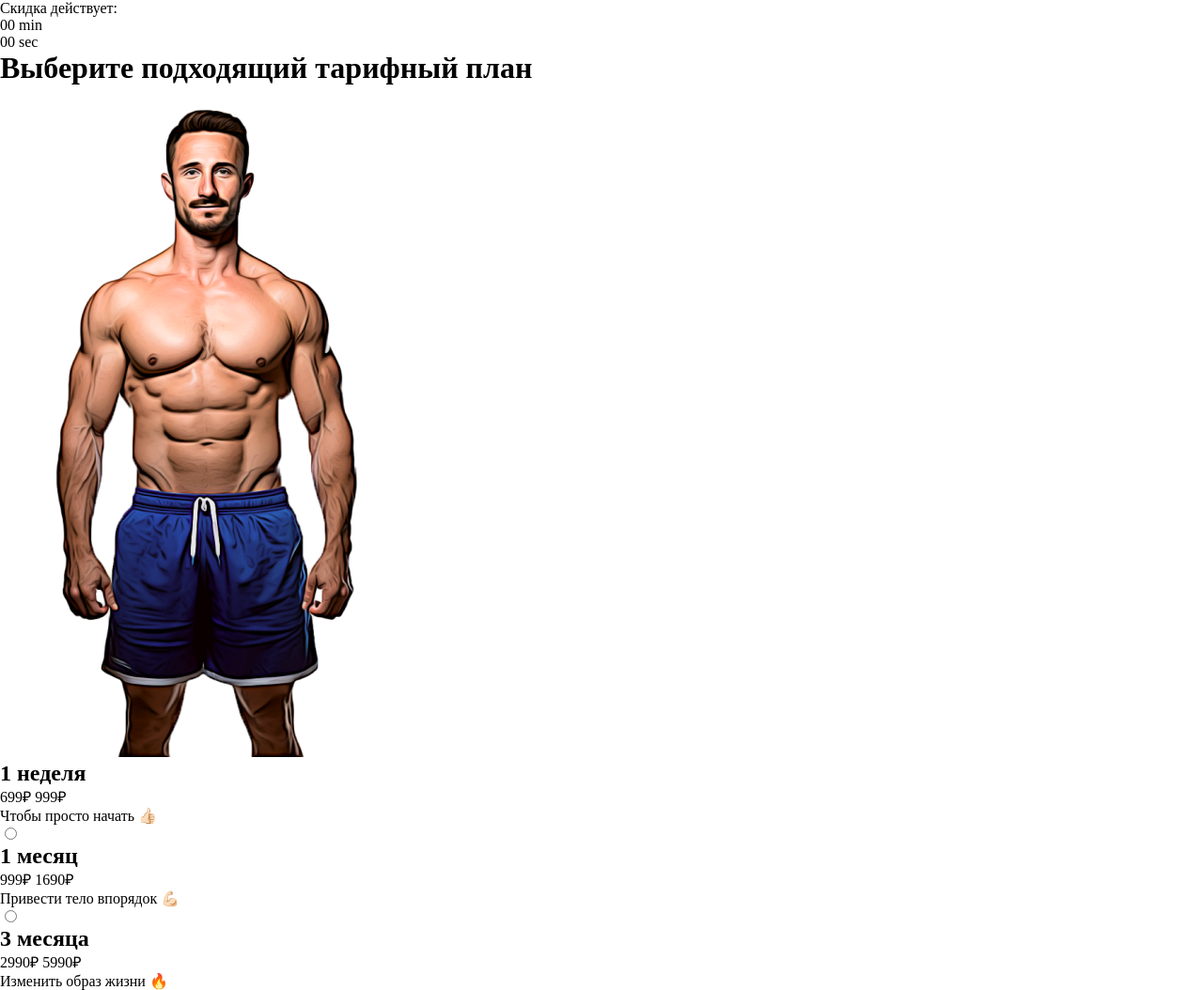
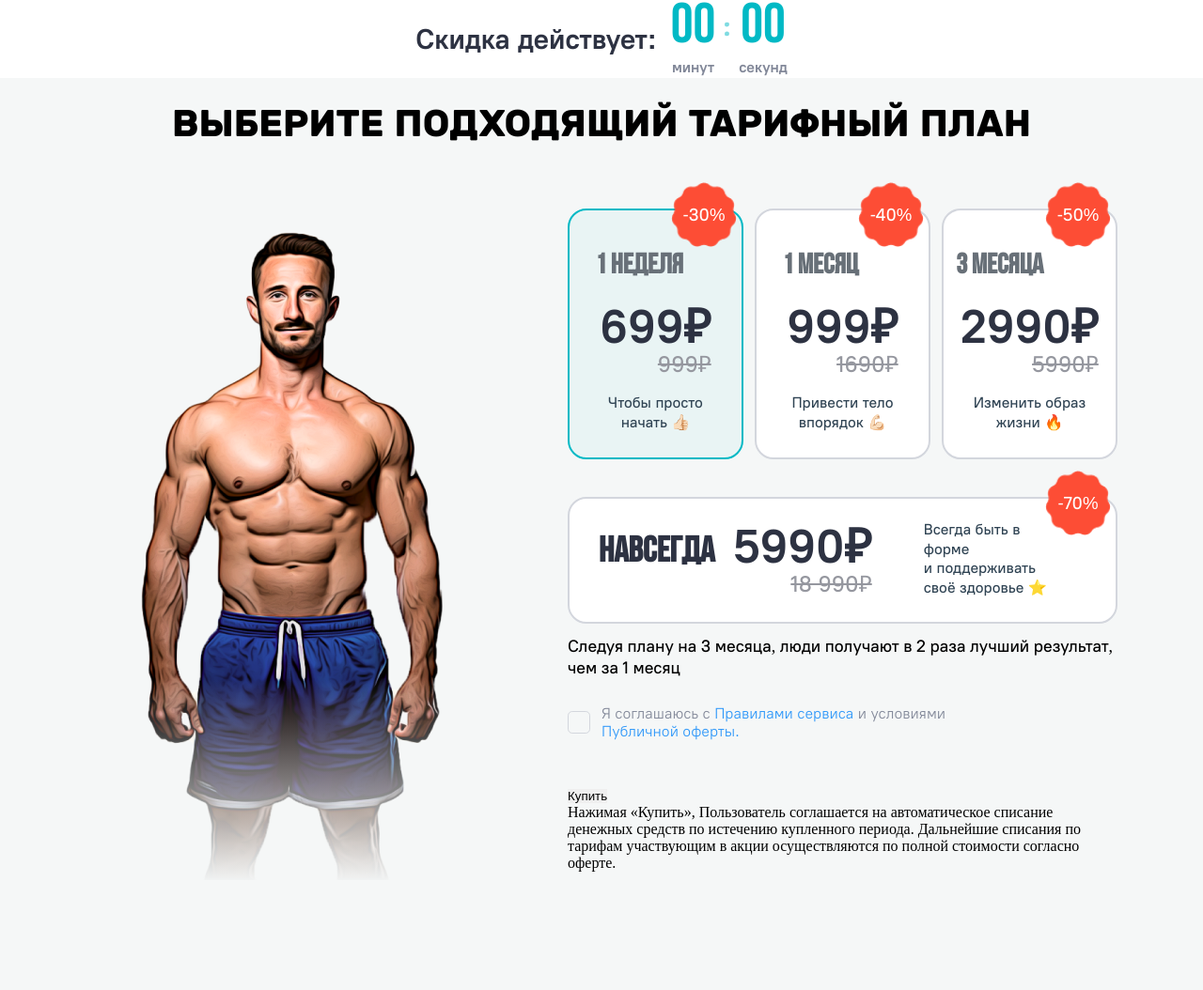
Before and after one commit to Pavel-Prokofev/test_task_4a, a website built with webpack: page src/index.html in a window 1280 px wide. Shown: the top 1054 px of the page at 94% size. Built offline with nearby package versions, Linux system fonts and the light colour scheme.

Commit message:
css первый подход

```diff
--- a/src/index.css
+++ b/src/index.css
@@ -1,3 +1,4 @@
 @import url(./fonts/fonts.css);
 @import url(./styles/globals.css);
 @import url(./styles/variables.css);
+@import url(./styles/style.css);
--- a/src/index.html
+++ b/src/index.html
@@ -24,71 +24,101 @@
 
 <body class="body">
   <header class="header" aria-label="скидка">
-    <p class="">Скидка действует:</p>
+    <span class="header__slogan">Скидка действует:</span>
     <ul class="counter">
       <li class="counter__field">
         <span class="counter__value">00</span>
-        <span class="counter__title">min</span>
+        <span class="counter__title">минут</span>
+      </li>
+      <li class="counter__field">
+        <svg class="counter__separator" viewBox="0 0 5 15" xmlns="http://www.w3.org/2000/svg">
+          <use href="<%=require('./images/svg/separator.svg')%>#separator"></use>
+        </svg>
+        <span class="counter__title"></span>
       </li>
       <li class="counter__field">
         <span class="counter__value">00</span>
-        <span class="counter__title">sec</span>
+        <span class="counter__title">секунд</span>
       </li>
     </ul>
   </header>
 
-  <main>
+  <main class="main">
     <h1 class="basic-title">Выберите подходящий тарифный план</h1>
-    <section>
-      <img class="basic-img" src="<%=require('./images/basic-picture.png')%>" alt="Мужчина в хорошей физической форме">
+
+    <section class="content">
+      <div class="content__img-box">
+        <img class="content__img" src="<%=require('./images/basic-picture.png')%>"
+          alt="Мужчина в хорошей физической форме">
+      </div>
       <form class="tariffs">
 
         <ul class="tariffs__wrap">
+
           <li class="tariffs__tariff">
+            <label class="tariffs__label" for="1week">
               <h2 class="tariffs__title">1 неделя</h2>
               <div class="tariffs__prices-box">
-              <span class="tariffs__price_relevant">699₽</span>
-              <span class="tariffs__price_irrelevant">999₽</span>
+                <span class="tariffs__price_relevant"><span class="tariffs__value_relevant">699</span>₽</span>
+                <span class="tariffs__price_irrelevant"><span class="tariffs__value_irrelevant">999</span>₽</span>
               </div>
-            <p class="tariffs__slogan">Чтобы просто начать 👍🏻</p>
-            <input class="radio" type="radio" name="tariff" value="1week" id="1week">
+              <p class="tariffs__slogan">Чтобы просто начать&nbsp;👍🏻</p>
+              <input class="tariffs__radio visually-hidden" type="radio" name="tariff" value="1week" id="1week" checked>
+              <span class="tariffs__discount">-30%</span>
+            </label>
           </li>
+
           <li class="tariffs__tariff">
+            <label class="tariffs__label" for="1month">
               <h2 class="tariffs__title">1 месяц</h2>
               <div class="tariffs__prices-box">
-              <span class="tariffs__price_relevant">999₽</span>
-              <span class="tariffs__price_irrelevant">1690₽</span>
+                <span class="tariffs__price_relevant"><span class="tariffs__value_relevant">999</span>₽</span>
+                <span class="tariffs__price_irrelevant"><span class="tariffs__value_irrelevant">1690</span>₽</span>
               </div>
-            <p class="tariffs__slogan">Привести тело впорядок 💪🏻</p>
-            <input class="radio" type="radio" name="tariff" value="1month" id="1month">
+              <p class="tariffs__slogan">Привести тело впорядок&nbsp;💪🏻</p>
+              <input class="tariffs__radio visually-hidden" type="radio" name="tariff" value="1month" id="1month">
+              <span class="tariffs__discount">-40%</span>
+            </label>
           </li>
+
           <li class="tariffs__tariff">
+            <label class="tariffs__label" for="3months">
               <h2 class="tariffs__title">3 месяца</h2>
               <div class="tariffs__prices-box">
-              <span class="tariffs__price_relevant">2990₽</span>
-              <span class="tariffs__price_irrelevant">5990₽</span>
+                <span class="tariffs__price_relevant"><span class="tariffs__value_relevant">2990</span>₽</span>
+                <span class="tariffs__price_irrelevant"><span class="tariffs__value_irrelevant">5990</span>₽</span>
               </div>
-            <p class="tariffs__slogan">Изменить образ жизни 🔥</p>
-            <input class="radio" type="radio" name="tariff" value="3months" id="3months">
+              <p class="tariffs__slogan">Изменить образ жизни&nbsp;🔥</p>
+              <input class="tariffs__radio visually-hidden" type="radio" name="tariff" value="3months" id="3months">
+              <span class="tariffs__discount">-50%</span>
+            </label>
           </li>
+
           <li class="tariffs__tariff">
+            <label class="tariffs__label" for="forever">
               <h2 class="tariffs__title">Навсегда</h2>
               <div class="tariffs__prices-box">
-              <span class="tariffs__price_relevant">5990₽</span>
-              <span class="tariffs__price_irrelevant">18 990₽</span>
+                <span class="tariffs__price_relevant"><span class="tariffs__value_relevant">5990₽</span></span>
+                <span class="tariffs__price_irrelevant"><span class="tariffs__value_irrelevant">18 990₽</span></span>
               </div>
-            <p class="tariffs__slogan">Всегда быть в форме и поддерживать своё здоровье ⭐️</p>
-            <input class="radio" type="radio" name="tariff" value="forever" id="forever">
+              <p class="tariffs__slogan">Всегда быть в форме и поддерживать своё здоровье&nbsp;⭐️</p>
+              <input class="tariffs__radio visually-hidden" type="radio" name="tariff" value="forever" id="forever">
+              <span class="tariffs__discount">-70%</span>
+            </label>
           </li>
+
         </ul>
 
-        <p>Следуя плану на 3 месяца, люди получают в 2 раза лучший результат, чем за 1 месяц</p>
-        <label for=""><input type="checkbox">
-          <span>Я соглашаюсь с <a href="#">Правилами сервиса</a> и условиями <a href="#">Публичной оферты.</a>Публичной
-            оферты.</span>
+        <p class="tariffs__guideline">Следуя плану на 3 месяца, люди получают в 2 раза лучший результат, чем за 1 месяц
+        </p>
+        <label class="tariffs__consent" for="consent">
+          <input class="tariffs__consent-checkbox" type="checkbox" name="consent" id="consent">
+          <span class="tariffs__consent-text">Я соглашаюсь с <a class="tariffs__link" href="#">Правилами сервиса</a> и
+            условиями <a class="tariffs__link" href="#">Публичной оферты.</a></span>
         </label>
-        <button type="submit">Купить</button>
-        <p>Нажимая «Купить», Пользователь соглашается на автоматическое списание денежных средств по истечению
+        <button class="submit-button" type="submit">Купить</button>
+        <p class="tariffs__warning">Нажимая «Купить», Пользователь соглашается на автоматическое списание денежных
+          средств по истечению
           купленного периода. Дальнейшие списания по тарифам участвующим в акции осуществляются по полной стоимости
           согласно оферте.</p>
       </form>
--- a/src/styles/style.css
+++ b/src/styles/style.css
@@ -0,0 +1,276 @@
+.body {
+  display: flex;
+  flex-direction: column;
+  align-items: center;
+  background-color: var(--primary-background-color);
+  position: relative;
+}
+
+.header {
+  background-color: var(--secondary-background-color);
+  inline-size: 100%;
+  min-block-size: 80px;
+  display: flex;
+  justify-content: center;
+  align-items: center;
+  gap: 15px;
+  position: sticky;
+  top: 0;
+  z-index: 3;
+}
+
+.header__slogan {
+  font-family: var(--primary-font), sans-serif;
+  font-weight: 700;
+  font-size: 30px;
+  line-height: 1.3;
+  color: var(--primary-color);
+}
+
+.counter {
+  display: flex;
+  gap: 10px;
+}
+
+.counter__field {
+  display: flex;
+  flex-direction: column;
+  align-items: center;
+}
+
+.counter__value {
+  font-family: var(--tertiary-font), sans-serif;
+  font-weight: 400;
+  font-size: 60px;
+  line-height: 1.03;
+  color: var(--secondary-accent-color);
+}
+
+.counter__separator {
+  opacity: 0.5;
+  fill: var(--secondary-accent-color);
+  flex-grow: 1;
+  inline-size: 5px;
+}
+
+.counter__title {
+  min-block-size: 21px;
+  font-family: var(--primary-font), sans-serif;
+  font-weight: 700;
+  font-size: 16px;
+  line-height: 1.3;
+  color: var(--tertiary-accent-color);
+}
+
+.main {
+  max-inline-size: 1440px;
+}
+
+.basic-title {
+  text-align: center;
+  font-family: var(--secondary-font), sans-serif;
+  font-weight: 700;
+  font-size: 40px;
+  line-height: 1.1;
+  letter-spacing: 1%;
+  padding-block-start: 27px;
+  text-transform: uppercase;
+}
+
+.content {
+  display: flex;
+  flex-wrap: wrap;
+  justify-content: center;
+  column-gap: 79px;
+  row-gap: 10px;
+  padding-block: 68px 107px;
+}
+
+.content__img-box {
+  max-inline-size: 434px;
+  position: relative;
+}
+
+.content__img {
+  inline-size: 100%;
+  object-fit: contain;
+}
+
+.content__img-box::before {
+  content: "";
+  position: absolute;
+  inset: 0;
+  background-image: linear-gradient(
+    to top,
+    rgb(245 247 247),
+    rgb(245 247 247/ 0) 30.2%
+  );
+}
+
+.tariffs {
+  max-inline-size: 585px;
+}
+
+.tariffs__wrap {
+  display: grid;
+  grid-template-columns: repeat(3, 1fr);
+  grid-template-rows: repeat(2, auto);
+  row-gap: 40px;
+  column-gap: 12px;
+}
+
+.tariffs__tariff {
+  background-color: var(--secondary-background-color);
+  border: 2px solid var(--border-color);
+  border-radius: 20px;
+  min-block-size: 261px;
+  display: flex;
+}
+
+.tariffs__tariff:has(.tariffs__radio:checked) {
+  background-color: var(--tertiary-background-color);
+  border-color: var(--accent-border-color);
+}
+
+.tariffs__tariff:last-of-type {
+  grid-column: 1 / 4;
+  min-block-size: 125px;
+}
+
+.tariffs__label {
+  cursor: pointer;
+  padding: 45px 5px 26px;
+  width: 100%;
+  display: grid;
+  grid-template-columns: min-content;
+  justify-content: center;
+  position: relative;
+}
+
+.tariffs__tariff:last-of-type .tariffs__label {
+  padding: 23px 52px 25px 31px;
+  display: flex;
+  flex-direction: row;
+}
+
+.tariffs__label:has(.tariffs__radio:checked) {
+  pointer-events: none;
+}
+
+.tariffs__title {
+  font-family: var(--tertiary-font), sans-serif;
+  font-size: 30px;
+  line-height: 1;
+  color: var(--quaternary-color);
+  text-transform: lowercase;
+  margin-inline-start: -5px;
+}
+
+.tariffs__tariff:last-of-type .tariffs__title {
+  font-size: 38px;
+  color: var(--primary-color);
+  margin-inline-start: 0;
+  padding-block-start: 16px;
+}
+
+.tariffs__prices-box {
+  font-family: var(--primary-font), sans-serif;
+  display: flex;
+  flex-direction: column;
+  padding-block: 21px 18px;
+}
+
+.tariffs__tariff:last-of-type .tariffs__prices-box {
+  padding: 0 55px 0 20px;
+}
+
+.tariffs__price_relevant {
+  font-weight: 700;
+  font-size: 50px;
+  line-height: 1.1;
+  color: var(--primary-color);
+}
+
+.tariffs__price_irrelevant {
+  text-align: end;
+  font-weight: 500;
+  font-size: 24px;
+  line-height: 1.1;
+  color: var(--fivefold-color);
+  text-decoration: line-through;
+}
+
+.tariffs__slogan {
+  font-family: var(--primary-font), sans-serif;
+  font-weight: 500;
+  font-size: 16px;
+  line-height: 1.3;
+  color: var(--secondary-color);
+  text-align: center;
+}
+
+.tariffs__tariff:last-of-type .tariffs__slogan {
+  text-align: start;
+  align-self: flex-end;
+}
+
+.tariffs__discount {
+  inline-size: 70px;
+  aspect-ratio: 1/1;
+  position: absolute;
+  top: -30px;
+  right: 5px;
+  display: flex;
+  justify-content: center;
+  align-items: center;
+  background: url("../images/star.png") no-repeat center / contain;
+  font-family: var(--primary-font), sans-serif;
+  font-weight: 500;
+  font-size: 18.67px;
+  line-height: 1.3;
+  color: var(--tertiary-color);
+}
+
+.tariffs__guideline {
+  padding-block-start: 12.79px;
+  font-family: var(--primary-font);
+  font-weight: 500;
+  font-size: 18px;
+  line-height: 1.3;
+}
+
+.tariffs__consent {
+  display: flex;
+  padding-block: 26.21px 50px;
+  column-gap: 12px;
+  justify-content: flex-start;
+  align-items: center;
+  font-family: var(--primary-font), sans-serif;
+  font-weight: 400;
+}
+
+.tariffs__consent-checkbox {
+  appearance: none;
+  margin: 0;
+  inline-size: 24px;
+  block-size: 24px;
+  border: 1px solid var(--border-color);
+  border-radius: 4.8px;
+  font-size: 16px;
+  line-height: 1.1;
+}
+
+.tariffs__consent-checkbox:checked {
+  border: 1px solid var(--accent-border-color);
+  background: var(--accent-border-color) url(../images/cheked.png) no-repeat center;
+}
+
+.tariffs__consent-text {
+  max-inline-size: 418px;
+  color: var(--tertiary-accent-color);
+}
+
+.tariffs__link {
+  color: var(--quaternary-accent-color);
+  text-decoration: none;
+}
--- a/src/styles/variables.css
+++ b/src/styles/variables.css
@@ -11,10 +11,15 @@
   --primary-color: #2d3242;
   --secondary-color: #2f4353;
   --tertiary-color: #fff;
+  --quaternary-color: #687078;
+  --fivefold-color: #95979f;
 
   --primary-accent-color: #fd4d35;
   --secondary-accent-color: #01b9c5;
   --tertiary-accent-color: #818798;
   --quaternary-accent-color: #2d97f9;
   --fivefold-accent-color: #ced1d8;
+
+  --border-color: #d3d6dd;
+  --accent-border-color: #01b9c5;
 }
```
Also changed, not shown: src/images/cheked.png (added), src/images/star.png (added), src/images/svg/separator.svg (added). Lines whose indentation alone changed are shown as unchanged.
